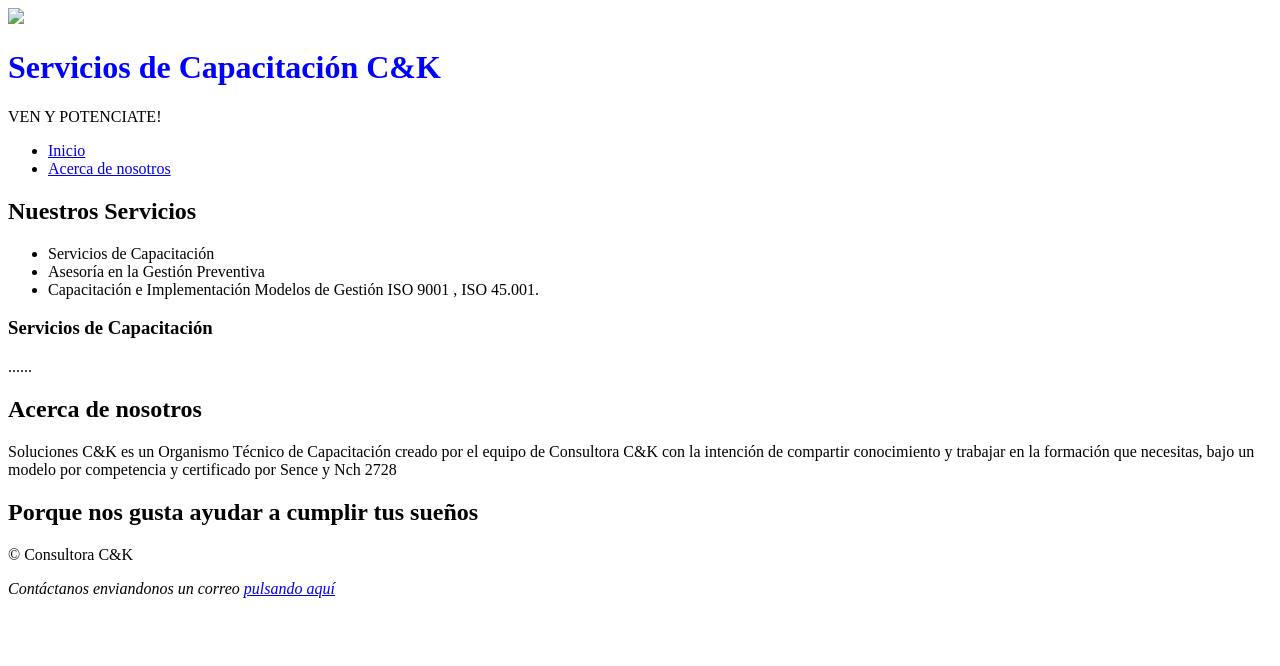
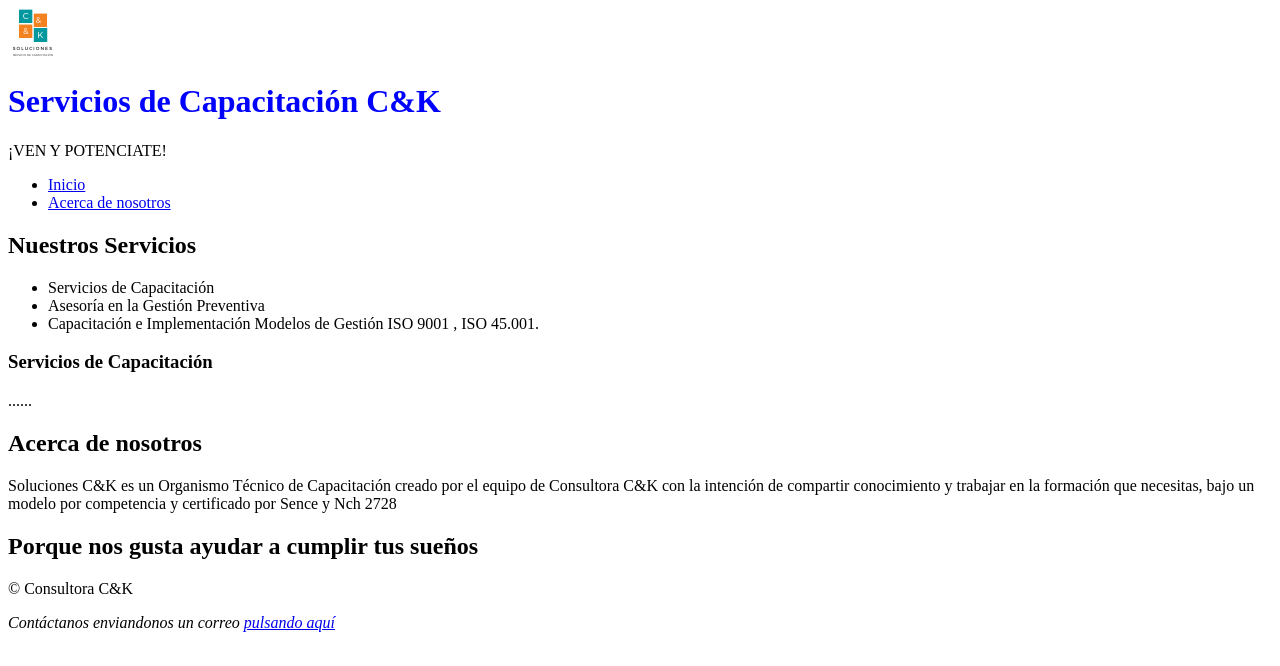
Before and after one commit to karin-fernanda/Proyecto-1, a plain HTML site: page Ejercicio1.html in a window 1280 px wide. Drawn offline with Linux system fonts and the light colour scheme.

Commit message:
Version 2
images

```diff
--- a/Ejercicio1.html
+++ b/Ejercicio1.html
@@ -10,10 +10,10 @@
     <title>Document</title>
 </head>
 <body>
-    <img src="logo.png"logo">
+    <img src="images/logo.png"logo">
 <h1 class="titulo">Servicios de Capacitación C&K</h1>
     <header>
-        <div id="logo">VEN Y POTENCIATE!</div>
+        <div id="logo">¡VEN Y POTENCIATE!</div>
         <nav>
             <ul>
                 <li><a href="https://cykchile.com/">Inicio</a>
```
Also changed, not shown: Images/logo.png (added).
